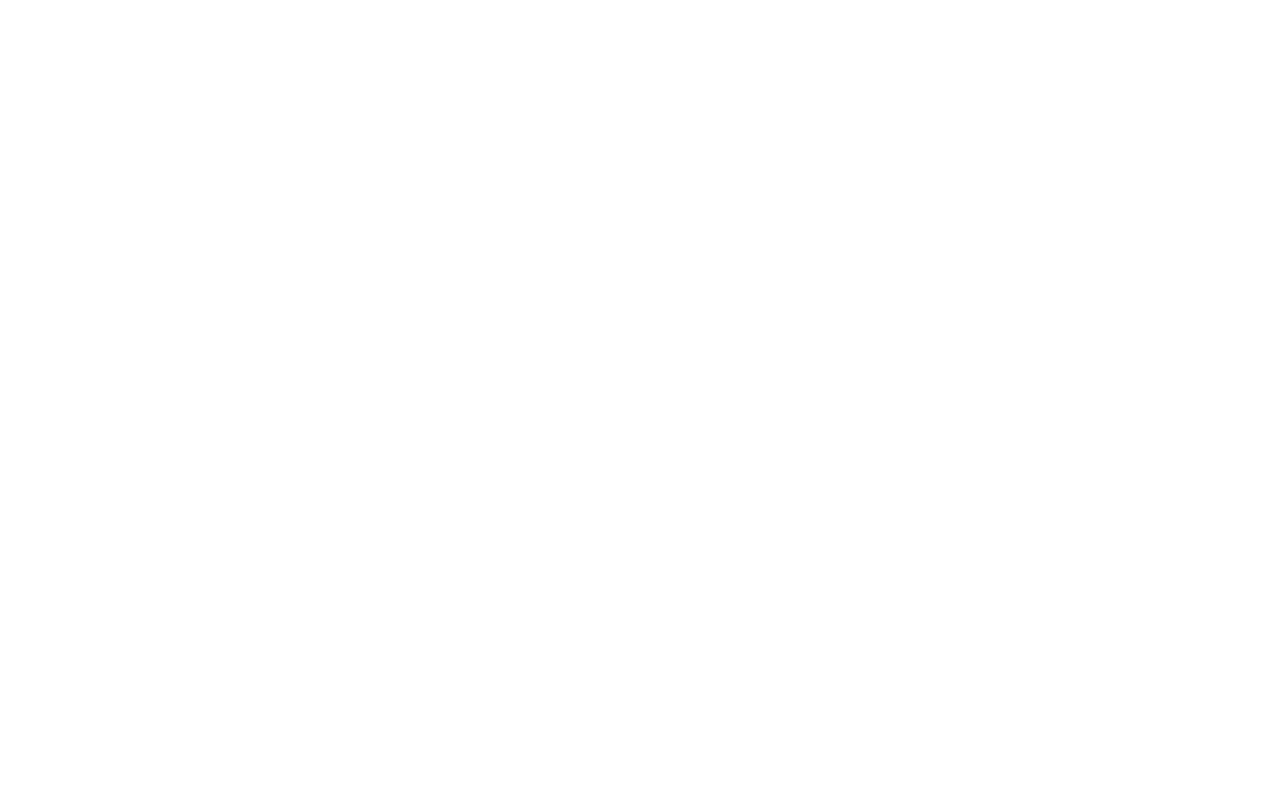
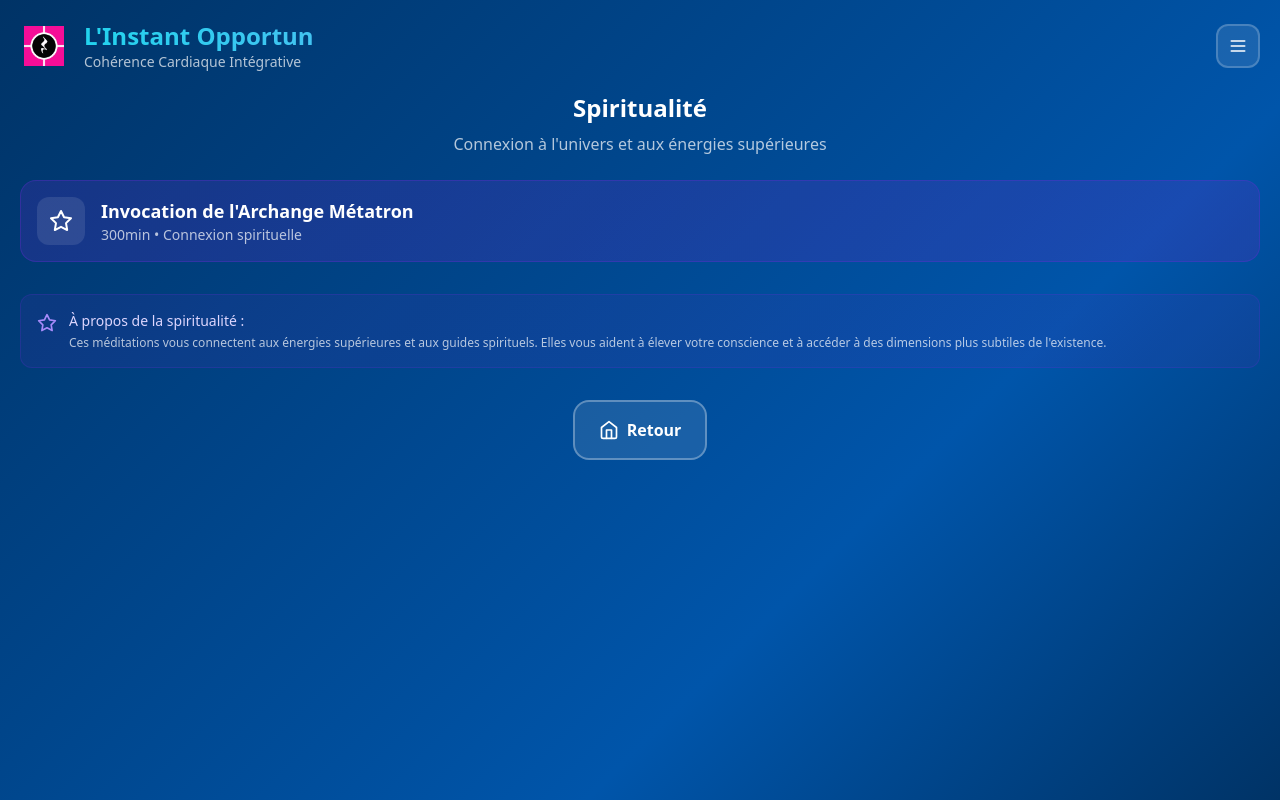
Before and after one commit to TITCLAIRE/lyne-up, a React (Vite) app: page /sessions/voyage/spiritualite in a window 1280 px wide. Before the commit this address had no page. Built offline with nearby package versions, Linux system fonts and the light colour scheme.

Commit message:
Corriger la méditation Métatron

```diff
--- a/src/AppRouter.jsx
+++ b/src/AppRouter.jsx
@@ -15,6 +15,7 @@
 
 // Sous-pages voyage intérieur
 import Meditations from './pages/voyage/Meditations';
+import Spiritualite from './pages/voyage/Spiritualite';
 import Hypnoses from './pages/voyage/Hypnoses';
 
 // Pages de session
@@ -63,6 +64,7 @@
           {/* Voyage intérieur */}
           <Route path="sessions/voyage" element={<SessionVoyage />} />
           <Route path="sessions/voyage/meditations" element={<Meditations />} />
+          <Route path="sessions/voyage/spiritualite" element={<Spiritualite />} />
           <Route path="sessions/voyage/hypnose" element={<Hypnoses />} />
 
           {/* Runners de session */}
--- a/src/data/meditations.js
+++ b/src/data/meditations.js
@@ -103,6 +103,8 @@
     description: 'Préparez-vous au repos',
     color: 'rgba(99, 102, 241, 0.2)',
     borderColor: 'rgba(99, 102, 241, 0.3)',
+    breathingPattern: { inhale: 4, hold: 0, exhale: 6 },
+    frequency: 'delta', // Ondes Delta (2Hz) - sommeil profond
     guidance: {
       start: "Méditation du sommeil. Préparez votre corps et votre esprit à un repos profond et réparateur.",
       inhale: ["Inspirez la détente", "Accueillez la paix", "Invitez le calme"],
@@ -123,6 +125,11 @@
     }
   },
 
+  // Déplacé vers la section spiritualité
+};
+
+// Méditations spirituelles
+export const spiritualMeditations = {
   metatron: {
     name: 'Invocation de l\'Archange Métatron',
     icon: 'Star',
@@ -130,7 +137,7 @@
     description: 'Connexion spirituelle',
     color: 'rgba(124, 58, 237, 0.2)', // Violet plus profond
     borderColor: 'rgba(124, 58, 237, 0.3)',
-    breathingPattern: { inhale: 4, hold: 0, exhale: 6 },
+    breathingPattern: { inhale: 4, hold: 0, exhale: 6 }, // Rythme 4/6 comme demandé
     frequency: '852hz', // Fréquence de retour à l'ordre spirituel
     guidance: {
       start: "Bienvenue dans cette méditation d'invocation de l'Archange Métatron. Installez-vous confortablement et ouvrez votre cœur à cette connexion spirituelle.",
--- a/src/pages/SessionVoyage.jsx
+++ b/src/pages/SessionVoyage.jsx
@@ -30,7 +30,7 @@
           </div>
         </Link>
 
-        <Link to="/sessions/voyage/meditations" className="bg-gradient-to-r from-violet-700/20 to-purple-700/20 border border-violet-700/30 rounded-xl p-6 hover:scale-[1.02] transition-all duration-200">
+        <Link to="/sessions/voyage/spiritualite" className="bg-gradient-to-r from-violet-700/20 to-purple-700/20 border border-violet-700/30 rounded-xl p-6 hover:scale-[1.02] transition-all duration-200">
           <div className="flex items-center gap-4">
             <div className="w-16 h-16 bg-white/10 rounded-xl flex items-center justify-center">
               <Star size={32} className="text-violet-400" />
--- a/src/pages/voyage/Meditations.jsx
+++ b/src/pages/voyage/Meditations.jsx
@@ -2,18 +2,18 @@
 import { useNavigate } from 'react-router-dom';
 import { Home, Hand, DollarSign, Heart, Armchair, Moon, Star } from 'lucide-react';
 import { useAppStore } from '../../store/appStore';
+import { meditations, spiritualMeditations } from '../../data/meditations';
 
 export default function Meditations() {
   const navigate = useNavigate();
   const { setCurrentMeditation, setCurrentSession } = useAppStore();
 
-  const meditations = [
+  const meditationsList = [
     { id: 'gratitude', name: 'Gratitude', icon: Hand, duration: 5, desc: 'Cultivez la reconnaissance', color: 'from-yellow-500/20 to-orange-500/20', borderColor: 'border-yellow-500/30' },
     { id: 'abundance', name: 'Abondance & Attraction', icon: DollarSign, duration: 10, desc: 'Attirez la prospérité et manifestez vos désirs', color: 'from-green-500/20 to-emerald-500/20', borderColor: 'border-green-500/30' },
     { id: 'love', name: 'Amour Universel', icon: Heart, duration: 8, desc: 'Ouvrez votre cœur', color: 'from-pink-500/20 to-rose-500/20', borderColor: 'border-pink-500/30' },
     { id: 'confidence', name: 'Confiance en Soi', icon: Armchair, duration: 6, desc: 'Renforcez votre pouvoir', color: 'from-blue-500/20 to-cyan-500/20', borderColor: 'border-blue-500/30' },
     { id: 'sleep', name: 'Sommeil Profond', icon: Moon, duration: 10, desc: 'Préparez-vous au repos', color: 'from-indigo-500/20 to-purple-500/20', borderColor: 'border-indigo-500/30' },
-    { id: 'metatron', name: 'Invocation de l\'Archange Métatron', icon: Star, duration: 5, desc: 'Connexion spirituelle', color: 'from-violet-700/20 to-purple-700/20', borderColor: 'border-violet-700/30' },
   ];
 
   const handleMeditationSelect = (meditationId) => {
@@ -34,7 +34,7 @@
       </div>
 
       <div className="grid gap-3 mb-8">
-        {meditations.map((meditation) => {
+        {meditationsList.map((meditation) => {
           const IconComponent = meditation.icon;
           return (
             <div
--- /dev/null
+++ b/src/pages/voyage/Spiritualite.jsx
@@ -0,0 +1,75 @@
+import React from 'react';
+import { useNavigate } from 'react-router-dom';
+import { Home, Star } from 'lucide-react';
+import { useAppStore } from '../../store/appStore';
+import { spiritualMeditations } from '../../data/meditations';
+
+export default function Spiritualite() {
+  const navigate = useNavigate();
+  const { setCurrentMeditation, setCurrentSession } = useAppStore();
+
+  const handleMeditationSelect = (meditationId) => {
+    setCurrentMeditation(meditationId);
+    setCurrentSession('meditation');
+    navigate(`/sessions/run/guided/meditation`);
+  };
+
+  const handleGoBack = () => {
+    navigate('/sessions/voyage');
+  };
+
+  return (
+    <div className="px-5 pb-5">
+      <div className="text-center mb-6">
+        <h1 className="text-2xl font-bold mb-2">Spiritualité</h1>
+        <p className="text-white/70">Connexion à l'univers et aux énergies supérieures</p>
+      </div>
+
+      <div className="grid gap-3 mb-8">
+        {Object.entries(spiritualMeditations).map(([id, meditation]) => {
+          const IconComponent = Star; // Utiliser Star comme icône par défaut
+          return (
+            <div
+              key={id}
+              onClick={() => handleMeditationSelect(id)}
+              className={`bg-gradient-to-r from-violet-700/20 to-purple-700/20 border border-violet-700/30 rounded-2xl p-4 cursor-pointer hover:scale-[1.02] transition-all duration-200`}
+            >
+              <div className="flex items-center gap-4">
+                <div className="flex items-center justify-center w-12 h-12 bg-white/10 rounded-xl">
+                  <IconComponent size={24} />
+                </div>
+                <div className="flex-1">
+                  <h3 className="font-semibold text-lg">{meditation.name}</h3>
+                  <p className="text-white/70 text-sm">{meditation.duration}min • {meditation.description}</p>
+                </div>
+              </div>
+            </div>
+          );
+        })}
+      </div>
+
+      <div className="bg-gradient-to-r from-violet-700/10 to-purple-700/10 border border-violet-700/20 rounded-xl p-4 mb-8">
+        <div className="flex items-start gap-3">
+          <Star size={20} className="text-violet-400 mt-0.5 flex-shrink-0" />
+          <div>
+            <p className="text-sm text-violet-200 font-medium mb-1">À propos de la spiritualité :</p>
+            <p className="text-xs text-white/70">
+              Ces méditations vous connectent aux énergies supérieures et aux guides spirituels.
+              Elles vous aident à élever votre conscience et à accéder à des dimensions plus subtiles de l'existence.
+            </p>
+          </div>
+        </div>
+      </div>
+
+      <div className="flex justify-center">
+        <button
+          onClick={handleGoBack}
+          className="bg-white/10 border-2 border-white/30 text-white py-4 px-6 rounded-2xl font-semibold flex items-center justify-center gap-2 hover:bg-white/20 transition-all duration-200"
+        >
+          <Home size={20} />
+          Retour
+        </button>
+      </div>
+    </div>
+  );
+}
```
